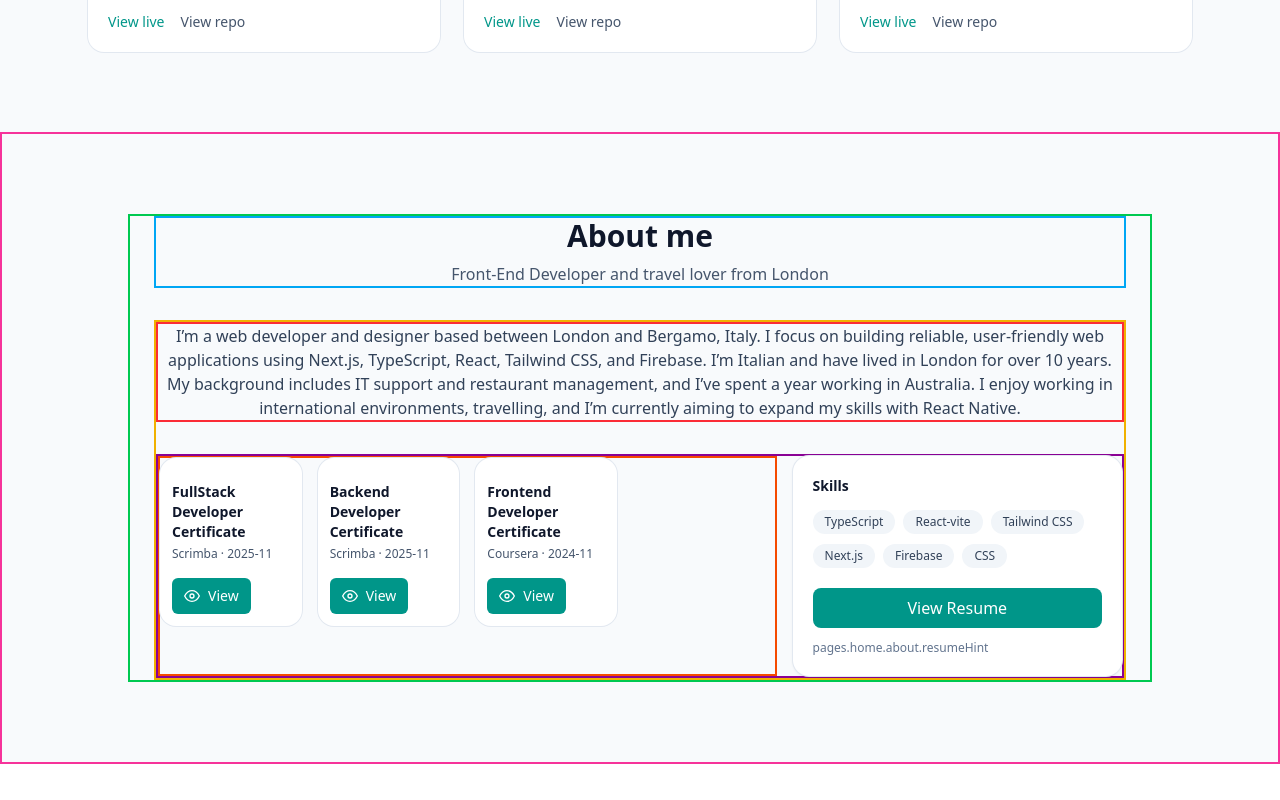
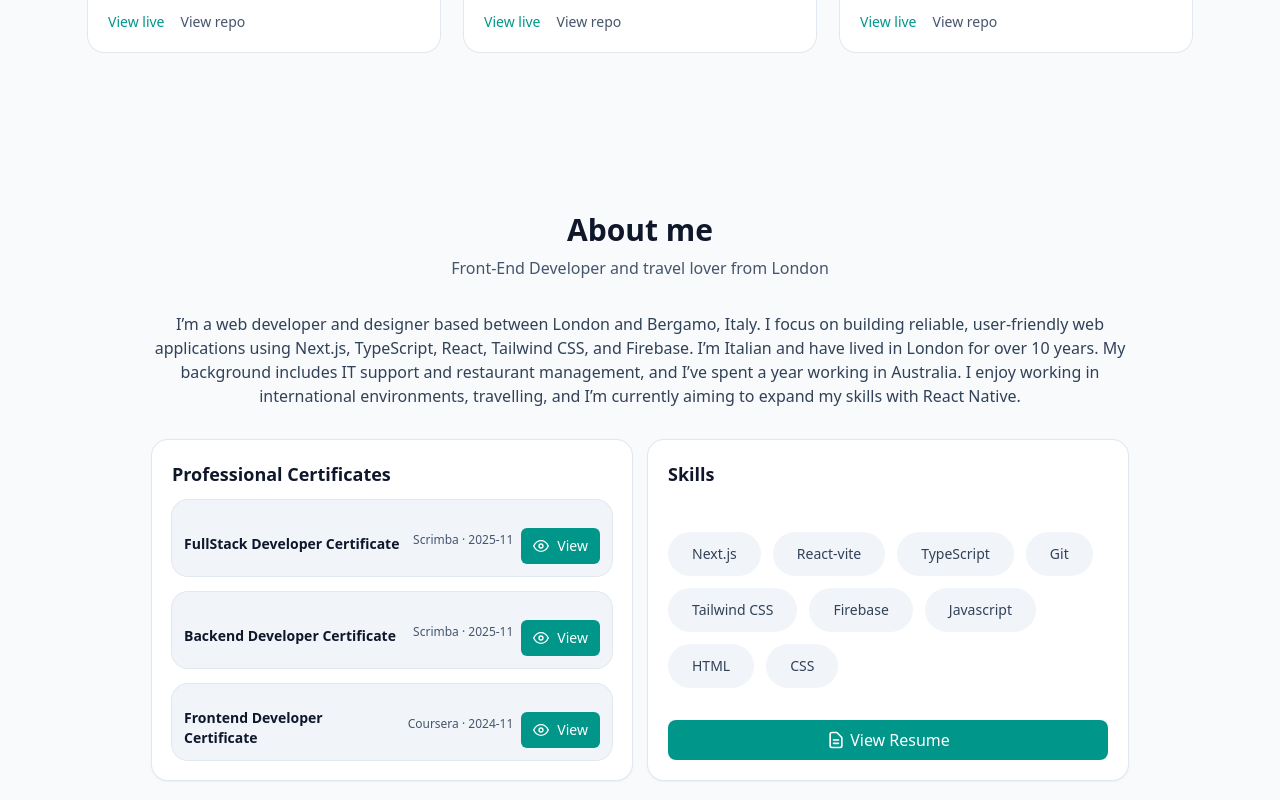
Before and after one commit to gyo82v/portfolio, a React (Vite) app: page / in a window 1280 px wide. Shown: the part 1040-1840 px from the top of the page. Built offline with nearby package versions, Linux system fonts and the light colour scheme.

Commit message:
feat: update the about section in the homepage

```diff
--- a/src/components/About.tsx
+++ b/src/components/About.tsx
@@ -3,9 +3,12 @@ import { focusEffects, transitions } from "../styles/patterns";
 import {Link} from "react-router"
 import CertificatesList from "../components/CertificatesList";
 import { certificates } from "../data/certificates";
+import AboutSection from "./AboutSection";
+import { HiOutlineDocumentText } from "react-icons/hi";
+import Pill from "./elements/Pill";
 
 export default function About({
-  skills = ["TypeScript", "React-vite", "Tailwind CSS", "Next.js", "Firebase", "CSS"]
+  skills = ["Next.js","React-vite","TypeScript","Git", "Tailwind CSS", "Firebase", "Javascript","HTML", "CSS"]
 }: {skills? : string[]}) {
   const { t } = useLanguage();
 
@@ -13,10 +16,10 @@ export default function About({
     <section
       id="about"
       aria-labelledby="about-title"
-      className="py-20 bg-slate-50 dark:bg-slate-800 transition-colors duration-200 border-2 border-pink-500"
+      className="py-20 bg-slate-50 dark:bg-slate-800 transition-colors duration-200 "
     >
-      <div className="max-w-5xl mx-auto px-6 border-2 border-green-500">
-        <header className="mb-8 text-center  border-2 border-sky-500">
+      <div className="max-w-5xl mx-auto px-6 ">
+        <header className="mb-8 text-center  ">
           <h2 id="about-title" className="text-2xl sm:text-3xl font-extrabold">
             {t("pages.home.about.title")}
           </h2>
@@ -25,34 +28,30 @@ export default function About({
           </p>
         </header>
 
-        <div className="flex flex-col gap-8  border-2 border-yellow-500">
-          <div className=" text-slate-700 dark:text-slate-200 border-2 border-red-500">
+        <div className="flex flex-col gap-8 ">
+          <div className=" text-slate-700 dark:text-slate-200 ">
             <p className="prose prose-sm sm:prose base dark:prose-invert max-w-none text-center">
               {t("pages.home.about.description")}
             </p>
           </div>
 
-          <div className="flex flex-col gap-4 md:flex-row border-2 border-fuchsia-800">
-             <CertificatesList certificates={certificates} showCount={3} />
-            <div className="bg-white dark:bg-slate-700 rounded-2xl p-5 shadow-sm ring-1 ring-slate-200 dark:ring-slate-700">
-              <h3 className="text-sm font-semibold ">
-                {t("pages.home.about.skillsTitle")}
-              </h3>
-
-              <ul className="mt-3 flex flex-wrap gap-2" aria-label={t("pages.home.about.skillsTitle")}>
+          <div className="flex flex-col gap-4 md:flex-row">
+            <AboutSection title="pages.home.about.certsTitle">
+              <CertificatesList certificates={certificates} showCount={3} />
+            </AboutSection>
+            <AboutSection title="pages.home.about.skillsTitle">
+              <div className="flex flex-col gap-6 justify-between h-full">
+              <ul className="flex flex-wrap gap-2 md:gap-3 md:mt-8" aria-label={t("pages.home.about.skillsTitle")}>
                 {skills.map((skill) => (
                   <li key={skill}>
-                    <span
-                      className="inline-block text-xs font-medium px-3 py-1 rounded-full bg-slate-100 dark:bg-slate-800 text-slate-700 dark:text-slate-200"
-                      aria-hidden="true"
-                    >
+                    <Pill className={`md:text-sm md:px-6 md:py-3 `}>
                       {skill}
-                    </span>
+                    </Pill>
                   </li>
                 ))}
               </ul>
 
-              <div className="mt-5">
+              <div>
                 <Link
                   to="resume"
                   className={`
@@ -62,14 +61,12 @@ export default function About({
                     hover:bg-opacity-90
                   `}
                 >
-                  {t("pages.home.about.resume")}
+                  <HiOutlineDocumentText className="h-5 w-5 mr-1" />
+                  <span> {t("pages.home.about.resume")}</span>
                 </Link>
-
-                <p className="mt-3 text-xs text-slate-500 dark:text-slate-300">
-                  {t("pages.home.about.resumeHint")}
-                </p>
               </div>
-            </div>
+              </div>
+            </AboutSection>
           </div>
         </div>
       </div>
--- a/src/components/CertificateCard.tsx
+++ b/src/components/CertificateCard.tsx
@@ -1,4 +1,4 @@
-import { FiDownload, FiEye } from "react-icons/fi";
+import { FiEye } from "react-icons/fi";
 import type { Certificate } from "../data/certificates";
 import { focusEffects, transitions } from "../styles/patterns";
 import { useLanguage } from "../i18n/useLanguage";
@@ -14,8 +14,9 @@ export default function CertificateCard({ certificate, onView }: Props) {
   return (
     <article
       className={`
-        flex flex-col bg-white dark:bg-slate-700 rounded-2xl overflow-hidden ring-1 ring-slate-200 dark:ring-slate-700
-        p-3
+        flex items-center gap-2 p-3 rounded-2xl
+        bg-slate-100 dark:bg-slate-800 text-slate-700 dark:text-slate-200
+        overflow-hidden ring-1 ring-slate-200 dark:ring-slate-700
       `}
       aria-labelledby={`cert-${certificate.id}-title`}
     >
@@ -23,12 +24,10 @@ export default function CertificateCard({ certificate, onView }: Props) {
         <h3 id={`cert-${certificate.id}-title`} className="text-sm font-semibold text-slate-900 dark:text-slate-100">
           {certificate.title}
         </h3>
-
-        <div className="text-xs text-slate-600 dark:text-slate-300 mt-1">
-          <span>{certificate.issuer}</span> · <span>{certificate.date}</span>
-        </div>
       </div>
-
+      <div className="text-xs text-slate-600 dark:text-slate-300 mt-1">
+        <p>{certificate.issuer}<span> · </span>{certificate.date}</p>
+      </div>
       <div className="mt-4 flex gap-2">
         <button
           type="button"
@@ -40,7 +39,7 @@ export default function CertificateCard({ certificate, onView }: Props) {
           aria-label={t("resume.viewCertificate")}
         >
           <FiEye className="w-4 h-4" aria-hidden="true" />
-          <span>{t("resume.view")}</span>
+          <span className="hidden md:block">{t("resume.view")}</span>
         </button>
       </div>
     </article>
--- a/src/components/CertificatesList.tsx
+++ b/src/components/CertificatesList.tsx
@@ -1,5 +1,5 @@
 // src/components/CertificatesList.tsx
-import React, { useState, useRef, useEffect } from "react";
+import { useState, useRef, useEffect } from "react";
 import type { Certificate } from "../data/certificates";
 import CertificateCard from "./CertificateCard";
 import { useLanguage } from "../i18n/useLanguage";
@@ -38,8 +38,8 @@ export default function CertificatesList({ certificates, showCount = null }: Pro
   const list = showCount && showCount > 0 ? certificates.slice(0, showCount) : certificates;
 
   return (
-    <div className="border-2 border-orange-600">
-      <div className="grid grid-cols-1 sm:grid-cols-2 lg:grid-cols-4 gap-4">
+    <div >
+      <div className="flex flex-col gap-4">
         {list.map((c) => (
           <CertificateCard key={c.id} certificate={c} onView={(cert) => setActive(cert)} />
         ))}
```
